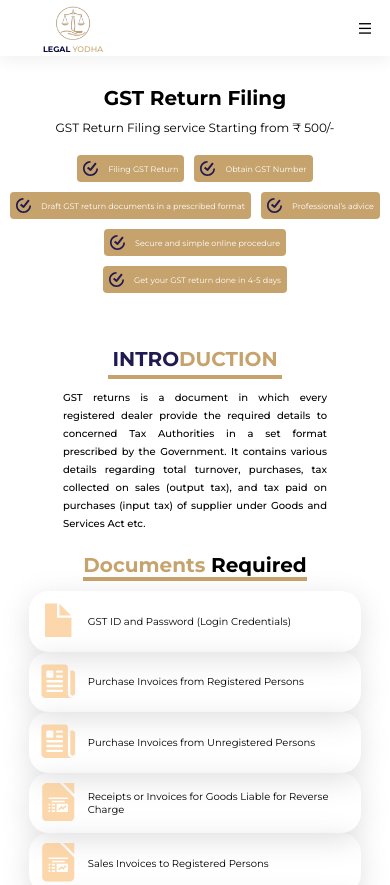
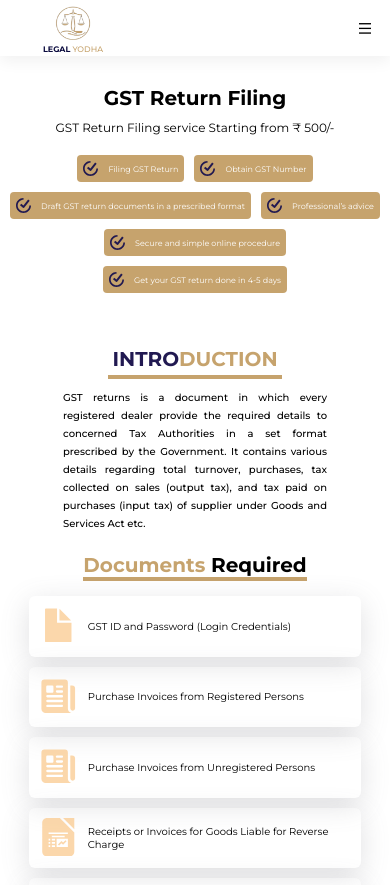
Before and after one commit to lakhan06/legalYodha, a React (Vite) app: page /GST_Return in a window 390 px wide. Shown: the top 885 px of the page. Built offline with nearby package versions, Linux system fonts and the light colour scheme.

Commit message:
services improve

```diff
--- a/src/components/servicePage_components/docRequired/DocRequired.css
+++ b/src/components/servicePage_components/docRequired/DocRequired.css
@@ -96,7 +96,9 @@
     flex-direction: row;
     width: 85vw;
     text-align: left;
-    margin: 0;
+    margin: 5px 0;
+    border-radius: 6px;
+
   }
 
 
```
